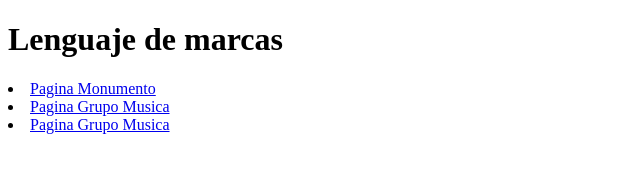
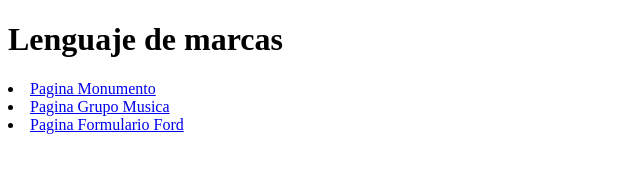
Before and after one commit to AurelioV19/AurelioV19.github.io, a plain HTML site: page index.html in a window 1280 px wide. Shown: the full height of the page, 0-640 px from the left. Drawn offline with Linux system fonts and the light colour scheme.

Commit message:
Update index.html

```diff
--- a/index.html
+++ b/index.html
@@ -24,7 +24,7 @@
 
     <li>
       <A href="Ejercicios formulario/formulario.html">
-        Pagina Grupo Musica
+        Pagina Formulario Ford
       </A>
     </li>
   </P>
```
